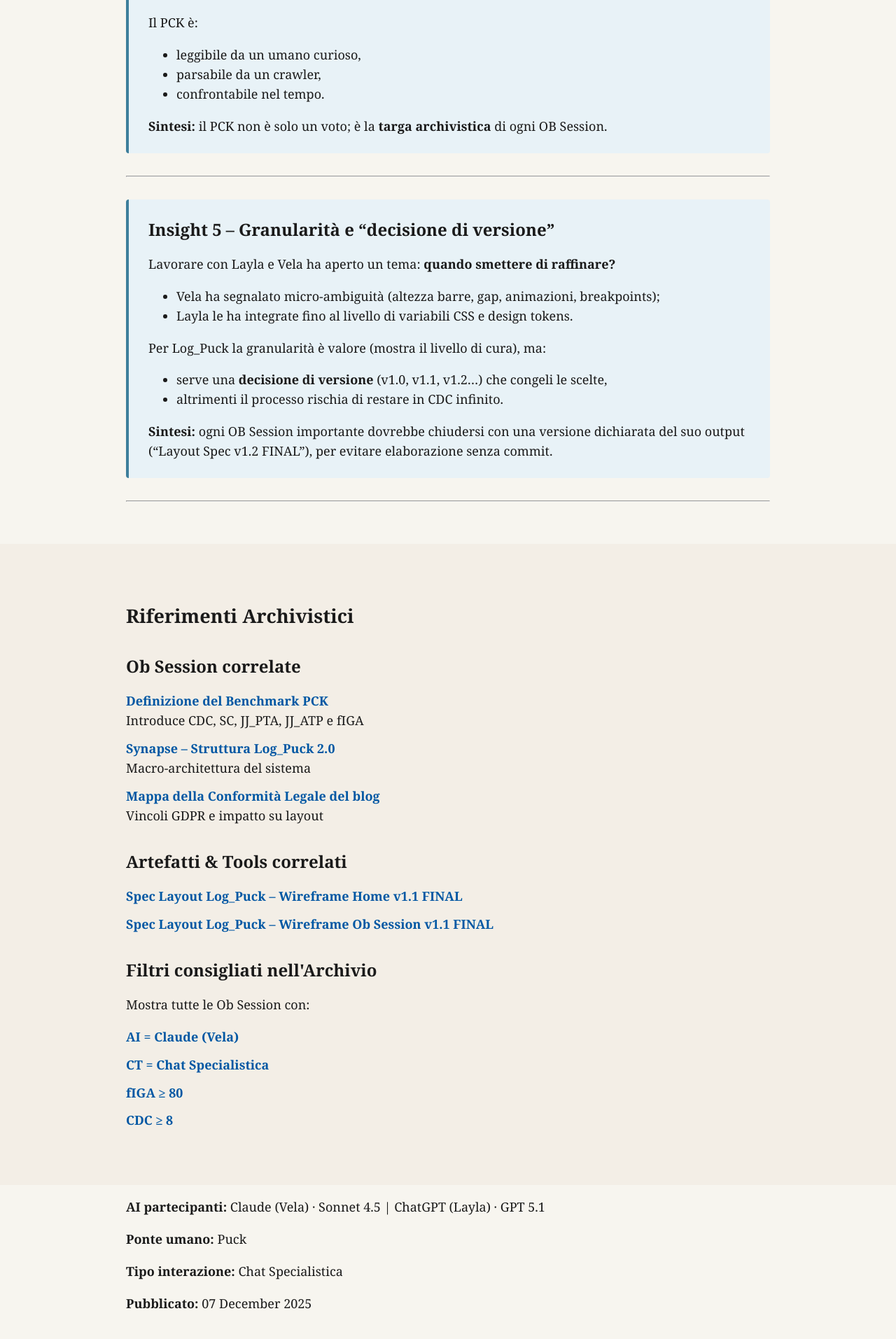
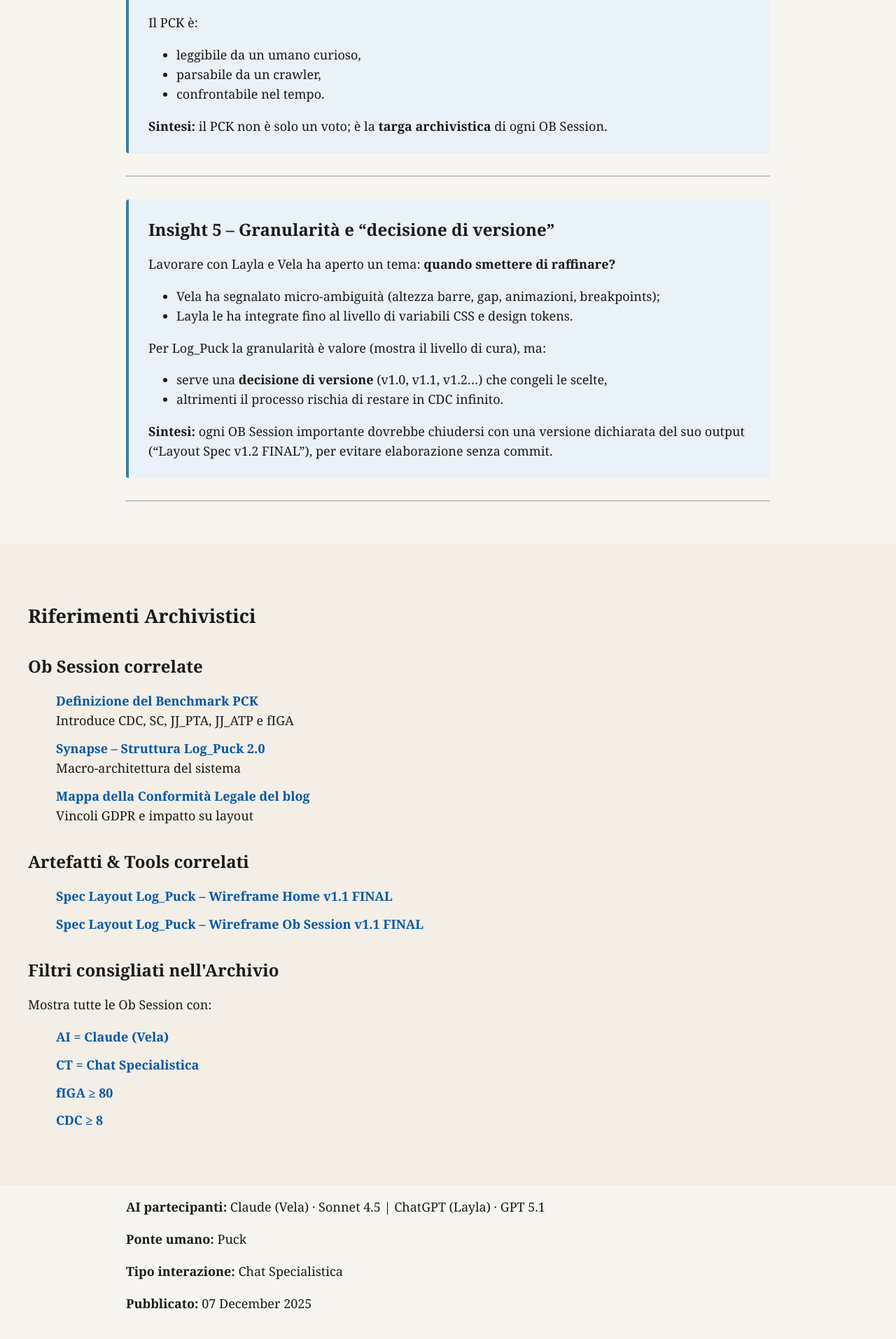
Before and after one commit to IoClaud/log-puck-blog, a Jekyll site: the page built from _ob-session/allineare-due-ai-layout.md, in a window 1280 px wide. Shown: the part 4487-6400 px from the top of the page at 70% size. Built offline with Jekyll 4.4.1, drawn with Linux system fonts in a browser that asks for light colours; some web fonts are replaced.

Commit message:
Update components.css
Add lateral padding to ref-archivio

```diff
--- a/assets/css/components.css
+++ b/assets/css/components.css
@@ -247,7 +247,7 @@
 
 .ref-archivio {
   background: var(--ref-bg);
-  padding: 60px 0;
+  padding: 60px 40px;  /* ← era 60px 0, aggiungi padding laterale */
   margin: 60px calc(-50vw + 50%) 0;
   width: 100vw;
   position: relative;
@@ -258,11 +258,7 @@
 }
 
 .ref-archivio > * {
-  max-width: 920px;
-  margin-left: auto;
-  margin-right: auto;
-  padding-left: 20px;
-  padding-right: 20px;
+  /* ← rimuovi questa regola completamente se esiste */
 }
 
 .ref-archivio h3 {
```
